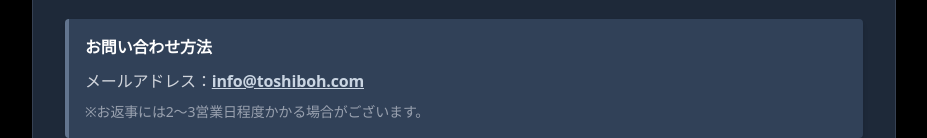
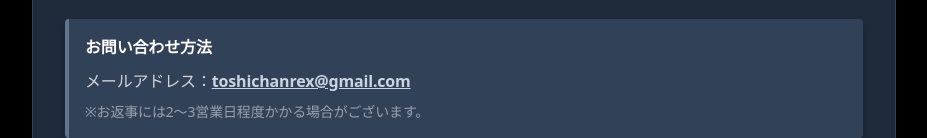
Before and after one commit to toshibow123/my-blog, a Next.js app: page /contact in a window 1280 px wide. Shown: the part 662-800 px from the top of the page, without its empty margins (176-1103 px from the left). Built offline with nearby package versions, Linux system fonts and the light colour scheme; no server answers.

Commit message:
mail address

```diff
--- a/app/contact/page.tsx
+++ b/app/contact/page.tsx
@@ -18,10 +18,10 @@ export default function ContactPage() {
           <p className="text-white font-semibold mb-2">お問い合わせ方法</p>
           <p className="text-gray-300">
             メールアドレス：<a
-              href="mailto:info@toshiboh.com"
+              href="mailto:toshichanrex@gmail.com"
               className="text-slate-300 hover:text-slate-200 underline font-semibold"
             >
-              info@toshiboh.com
+              toshichanrex@gmail.com
             </a>
           </p>
           <p className="text-gray-400 text-sm mt-2">
```
